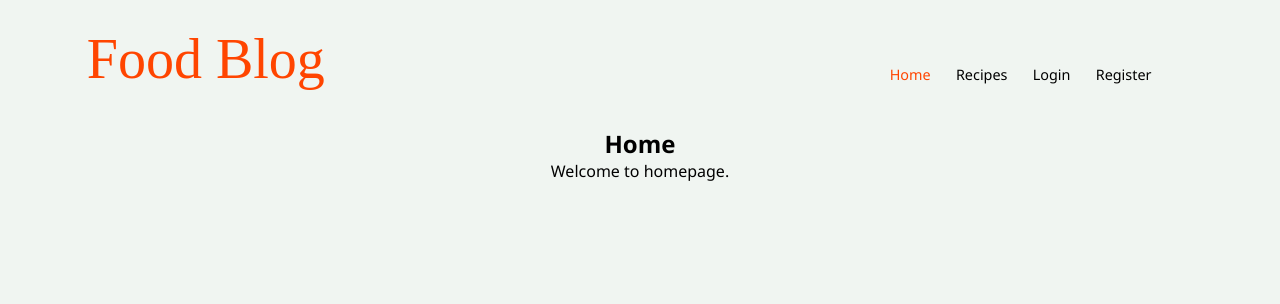
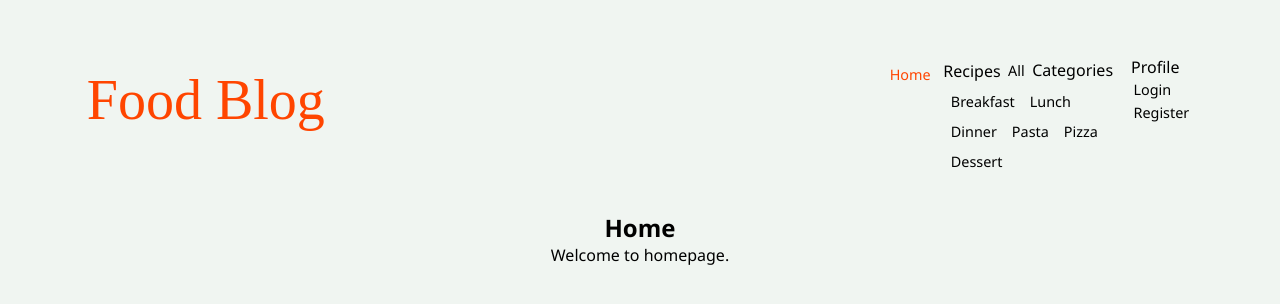
Before and after one commit to g-t-georgiev/recipe-blog, a React (Create React App) app: page / in a window 1280 px wide. Shown: the top 304 px of the page. Built offline with nearby package versions, Linux system fonts and the light colour scheme; a web font is replaced by a local one.

Commit message:
Mocked public links navigation state.

```diff
--- a/src/components/Header/Header.js
+++ b/src/components/Header/Header.js
@@ -1,5 +1,5 @@
 import { useState } from 'react';
-import { NavLink } from "react-router-dom";
+import { NavLink, Link } from "react-router-dom";
 
 import './Header.css';
 
@@ -27,12 +27,31 @@ function Header() {
                 <ToggleNavButton toggleNavHandler={toggleNavState} />
                 <section className={`site-navigation-links ${navState.opened ? 'opened' : 'closed'}`} onClick={toggleNavState}>
                     <NavLink className={setActiveLinkStyles} to="/">Home</NavLink>
-                    <NavLink className={setActiveLinkStyles} to="/recipes">Recipes</NavLink>
-                    <NavLink className={setActiveLinkStyles} to="/users/login">Login</NavLink>
-                    <NavLink className={setActiveLinkStyles} to="/users/register">Register</NavLink>
+
+                    <span className="dropdown">
+                        <span className="dropdown-title">Recipes</span>
+                        <span className="dropdown-links">
+                            <Link className="site-navigation-link" to="/recipes">All</Link>
+                            <span className="dropdown-section-title">Categories</span>
+                            <Link className="site-navigation-link" to="/recipes?category=breakfast">Breakfast</Link>
+                            <Link className="site-navigation-link" to="/recipes?category=lunch">Lunch</Link>
+                            <Link className="site-navigation-link" to="/recipes?category=dinner">Dinner</Link>
+                            <Link className="site-navigation-link" to="/recipes?category=pasta">Pasta</Link>
+                            <Link className="site-navigation-link" to="/recipes?category=pizza">Pizza</Link>
+                            <Link className="site-navigation-link" to="/recipes?category=dessert">Dessert</Link>
+                        </span>
+                    </span>
+
+                    <span className="dropdown">
+                        <span className="dropdown-title">Profile</span>
+                        <span className="dropdown-links">
+                            <NavLink className={setActiveLinkStyles} to="/users/login">Login</NavLink>
+                            <NavLink className={setActiveLinkStyles} to="/users/register">Register</NavLink>
+                        </span>
+                    </span>
                 </section>
             </nav>
-        </header>
+        </header >
     );
 }
 
```
